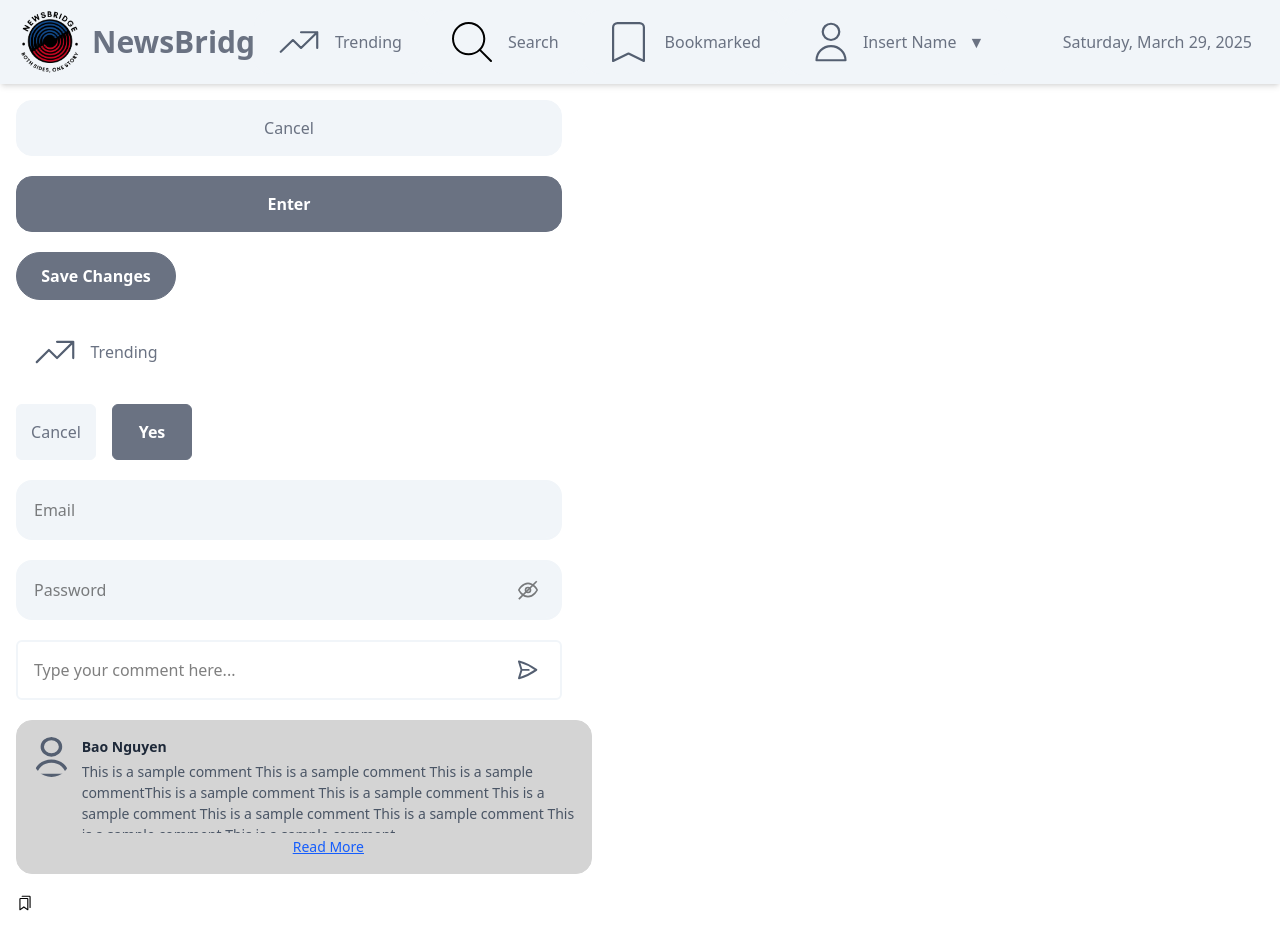
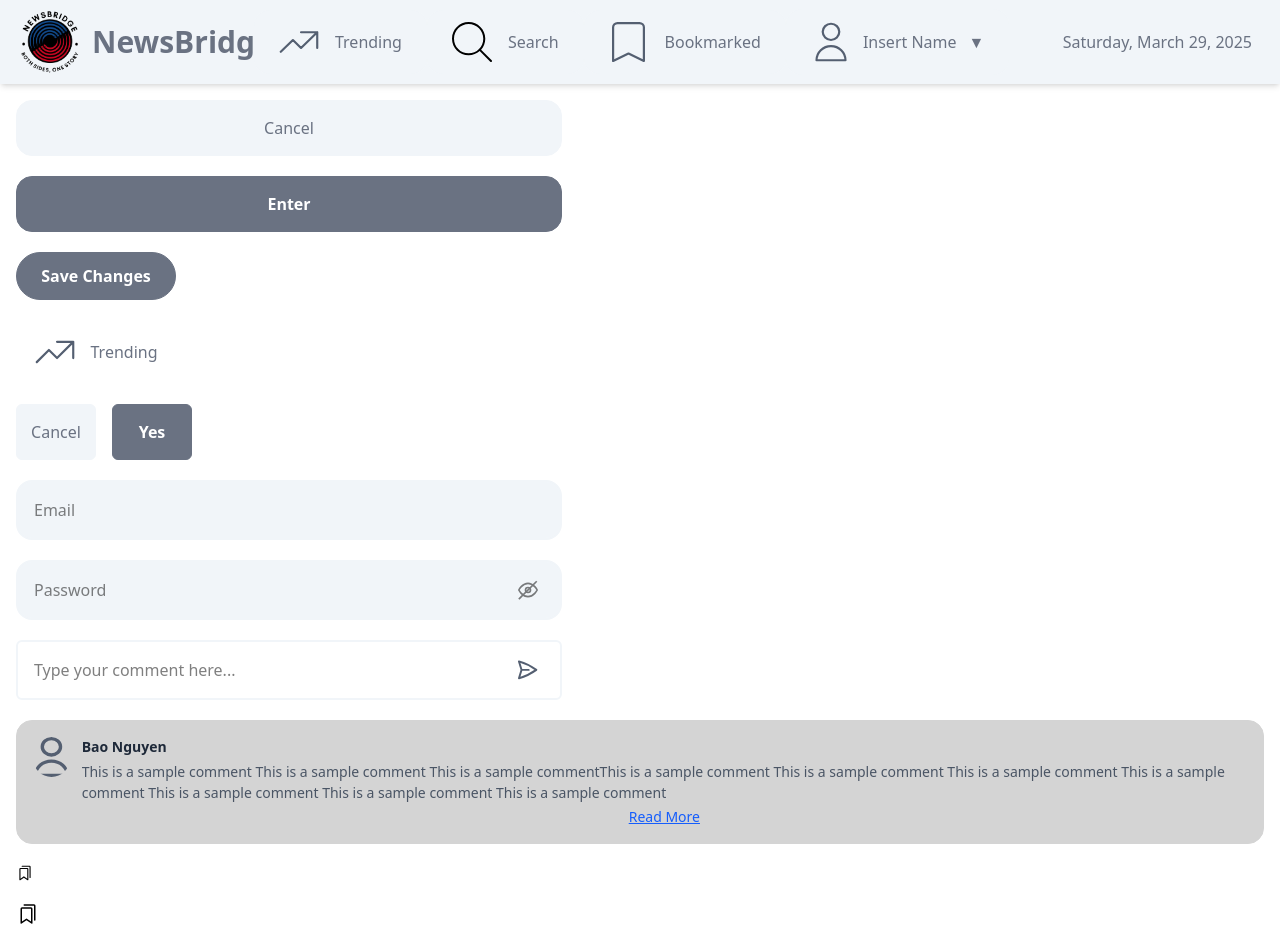
Before and after one commit to ysmazaheri/NewsBridge, a React (Vite) app in the folder frontend/newsbridge/: page /form-elements-page in a window 1280 px wide. Shown: the top 932 px of the page. Built offline with nearby package versions, Linux system fonts and the light colour scheme.

Commit message:
Fixed comment wrapping and comment box sizing

```diff
--- a/frontend/newsbridge/src/components/CommentSection/CommentDisplay.tsx
+++ b/frontend/newsbridge/src/components/CommentSection/CommentDisplay.tsx
@@ -12,7 +12,7 @@ const CommentDisplay = ({ username, userComment, userImage }: CommentDisplayProp
   const isLongComment = userComment.length > THRESHOLD;
 
   return (
-    <div className="flex items-start bg-secondary p-4 rounded-2xl border border-secondary max-w-xl">
+    <div className="flex items-start bg-secondary p-4 rounded-2xl border border-secondary w-fit max-w-full">
       <img
         src={userImage}
         alt="User Image"
@@ -24,6 +24,7 @@ const CommentDisplay = ({ username, userComment, userImage }: CommentDisplayProp
         <div
           className={`text-sm text-gray-600 leading-normal transition-all duration-300
             ${expanded ? 'max-h-none' : 'overflow-hidden max-h-[4.5rem]'}`}
+          style={{ wordBreak: 'break-word' }}
         >
           {userComment}
         </div>
```
